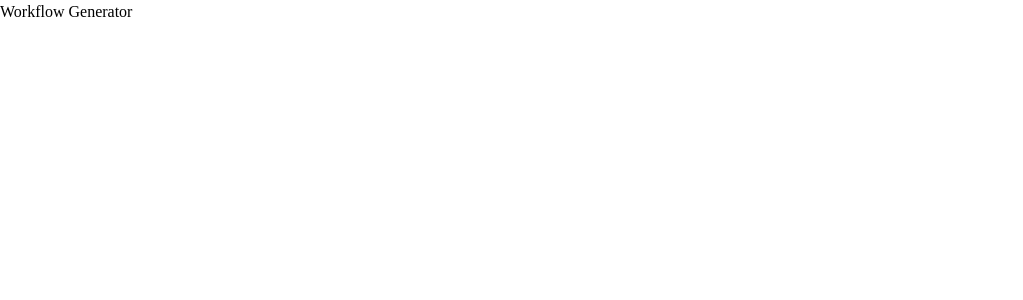
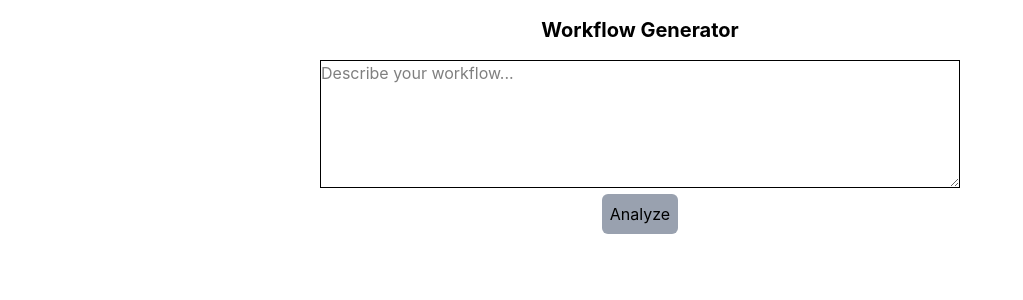
Before and after one commit to Luka2Lkay/workflow-generator, a React (Vite) app in the folder frontend/: page / in a window 1280 px wide. Shown: the top 300 px of the page, without its empty margins (0-1023 px from the left). Built offline with nearby package versions, Linux system fonts and the light colour scheme.

Commit message:
create workflow form

```diff
--- a/frontend/package.json
+++ b/frontend/package.json
@@ -10,9 +10,11 @@
     "preview": "vite preview"
   },
   "dependencies": {
+    "@tailwindcss/vite": "^4.3.1",
     "axios": "^1.18.0",
     "react": "^19.2.6",
-    "react-dom": "^19.2.6"
+    "react-dom": "^19.2.6",
+    "tailwindcss": "^4.3.1"
   },
   "devDependencies": {
     "@eslint/js": "^10.0.1",
--- a/frontend/src/components/workflow_form/WorkflowForm.tsx
+++ b/frontend/src/components/workflow_form/WorkflowForm.tsx
@@ -1,16 +1,27 @@
-import {useState} from 'react'
+import { useState } from 'react'
 
-type Props = {
-    onSubmit: (value: string) => void
+interface Props {
+  onSubmit: (value: string) => void
 }
 
-function WorkflowForm({onSubmit}: Props) {
+function WorkflowForm({ onSubmit }: Props) {
 
-    const [workflow, setWorkflow] = useState("");
+  const [workflow, setWorkflow] = useState("");
 
 
   return (
-    <form>WorkflowForm</form>
+    <form className='w-1/2 mx-auto mt-4' onSubmit={(e) => {
+      e.preventDefault();
+      onSubmit(workflow)
+    }}>
+
+
+      <textarea className="border h-32 w-full" value={workflow} onChange={(e) => setWorkflow(e.target.value)} placeholder='Describe your workflow...' />
+
+      <div className='flex justify-center'>
+        <button className='bg-gray-400 p-2 cursor-pointer hover:bg-gray-500 hover:text-white rounded-md' type='submit'>Analyze</button>
+      </div>
+    </form>
   )
 }
 
--- a/frontend/src/hooks/use_workflow_analysis.ts
+++ b/frontend/src/hooks/use_workflow_analysis.ts
@@ -1,20 +1,16 @@
 import { useState } from "react";
 import { analyzeWorkflow } from "../services/workflow_api";
 
-interface Props {
-  description: string;
-  url: string;
-}
 
 export const useWorkflowAnalysis = () => {
   const [loading, setLoading] = useState(false);
-  const [analysis, setAnalysis] = useState<any>(null);
+  const [analysis, setAnalysis] = useState(null);
 
-  const runAnalysis = async ({ url, description }: Props) => {
+  const runAnalysis = async (description: string) => {
     setLoading(true);
 
     try {
-      const result = await analyzeWorkflow({ url, description });
+      const result = await analyzeWorkflow(description);
 
       setAnalysis(result);
     } finally {
--- a/frontend/src/pages/dashboard/Dashboard.tsx
+++ b/frontend/src/pages/dashboard/Dashboard.tsx
@@ -1,12 +1,19 @@
 import WorkflowForm from "../../components/workflow_form/WorkflowForm"
+import { useWorkflowAnalysis } from "../../hooks/use_workflow_analysis"
 
 export default function Dashboard() {
+
+    const {loading, analysis, runAnalysis} = useWorkflowAnalysis();
+
   return (
     <div>
 
             <h1 className="text-center mt-4 font-bold text-xl">Workflow Generator</h1>
+            <WorkflowForm  onSubmit={runAnalysis} />
 
+            {loading &&(<p>Analyzing...</p>)}
 
+            {analysis}
     </div>
   )
 }
--- a/frontend/src/services/workflow_api.ts
+++ b/frontend/src/services/workflow_api.ts
@@ -1,15 +1,14 @@
 import axios from "axios";
 
-interface Props {
-  description: string;
-  url: string;
-}
+const BASE_URL = import.meta.env.BASE_URL;
 
-export const analyzeWorkflow = async ({ url, description }: Props) => {
+export const analyzeWorkflow = async (description: string) => {
   try {
-    const response = await axios.post(url, { description });
+    const response = await axios.post(`${BASE_URL}/api/analyze`, {
+      description,
+    });
 
-    return response;
+    return response.data;
   } catch (error) {
     console.error("Failed to post", error);
     throw new Error("Failed to post");
```
Also changed, not shown: 1 other file (tests, documents, lock files or other folders).
